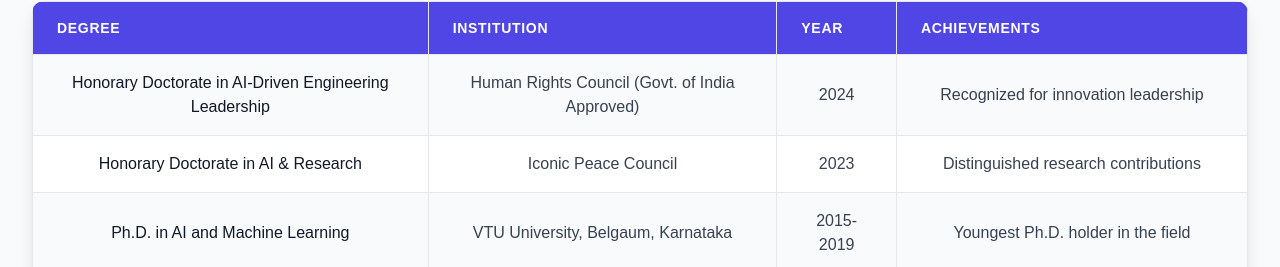
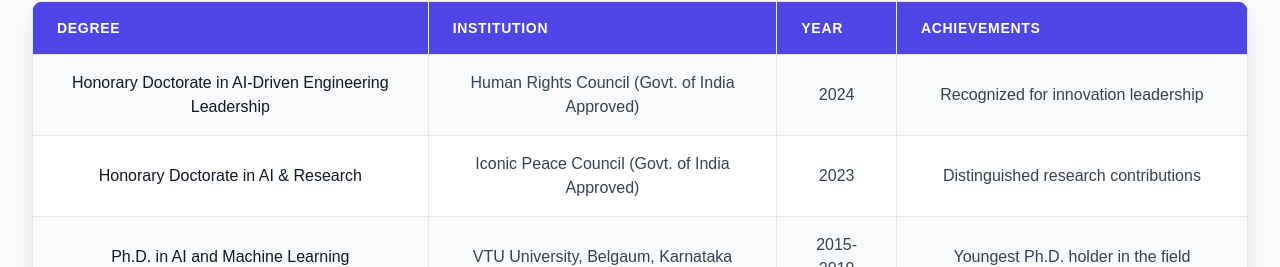
Before and after one commit to Sampathkumarvpatil/DrSampath, a React (Create React App) app in the folder frontend/: page /education in a window 1280 px wide. Shown: the part 638-905 px from the top of the page. Built offline with nearby package versions, Linux system fonts and the light colour scheme; a web font is replaced by a local one.

Commit message:
auto-commit for 46f836a2-9f61-4c5f-bdc0-c7e0c15eeffd

```diff
--- a/frontend/src/pages/Education.js
+++ b/frontend/src/pages/Education.js
@@ -16,7 +16,7 @@ const Education = () => {
     },
     {
       degree: "Honorary Doctorate in AI & Research",
-      institution: "Iconic Peace Council",
+      institution: "Iconic Peace Council (Govt. of India Approved)",
       year: "2023",
       achievements: "Distinguished research contributions",
       icon: <FaGraduationCap className="text-primary-500 text-4xl" />,
```
